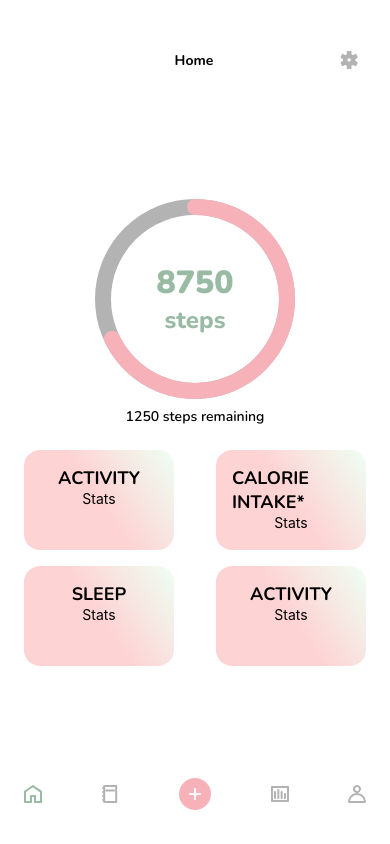
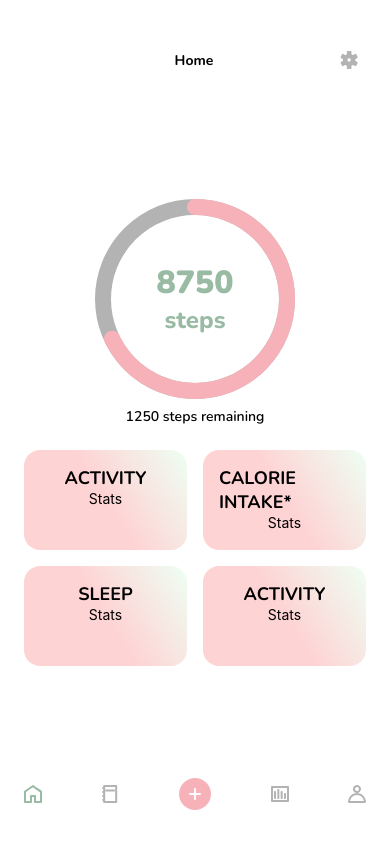
Before and after one commit to xshujo/betterment, a React Native app in the folder betterment-v2/: screen /Home in a window 390 px wide. Built offline with nearby package versions, Linux system fonts and the light colour scheme.

Commit message:
Fixed home screen flex

```diff
--- a/betterment-v2/screens/HomeScreen.js
+++ b/betterment-v2/screens/HomeScreen.js
@@ -119,7 +119,8 @@ const styles = StyleSheet.create({
   gradient: {
     height: 100,
     borderRadius: 16,
-    flexBasis: 150,
+    flexBasis: 128,
+    flexGrow: 1,
   },
   categoryContainer: {
     padding: 16,
```
